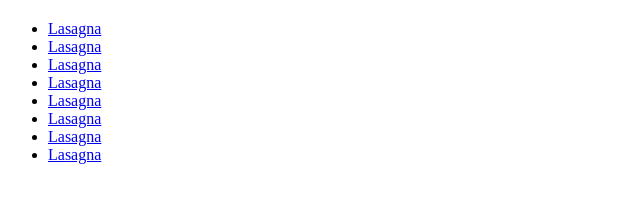
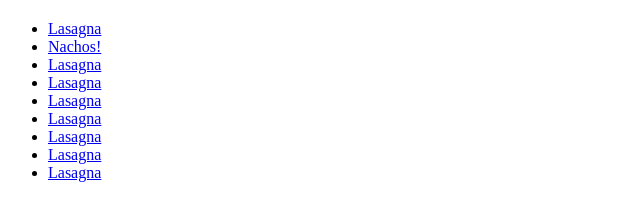
Before and after one commit to zuckerburger/odin-recipes, a plain HTML site: page index.html in a window 1280 px wide. Shown: the part 60-280 px from the top of the page, without its empty margins (0-640 px from the left). Drawn offline with Linux system fonts and the light colour scheme.

Commit message:
Added nachos recipe page to homepage
Users can access nachos recipe from the homepage list of recipes

```diff
--- a/index.html
+++ b/index.html
@@ -6,6 +6,7 @@
   <h1><strong>Odin Recipes</strong></h1>
   <ul>
     <li><a href="./recipes/lasagna.html">Lasagna</a></li>
+    <li><a href="recipes/nachos.html">Nachos!</li>
     <li><a href="./recipes/lasagna.html">Lasagna</a></li>
     <li><a href="./recipes/lasagna.html">Lasagna</a></li>
     <li><a href="./recipes/lasagna.html">Lasagna</a></li>
```
